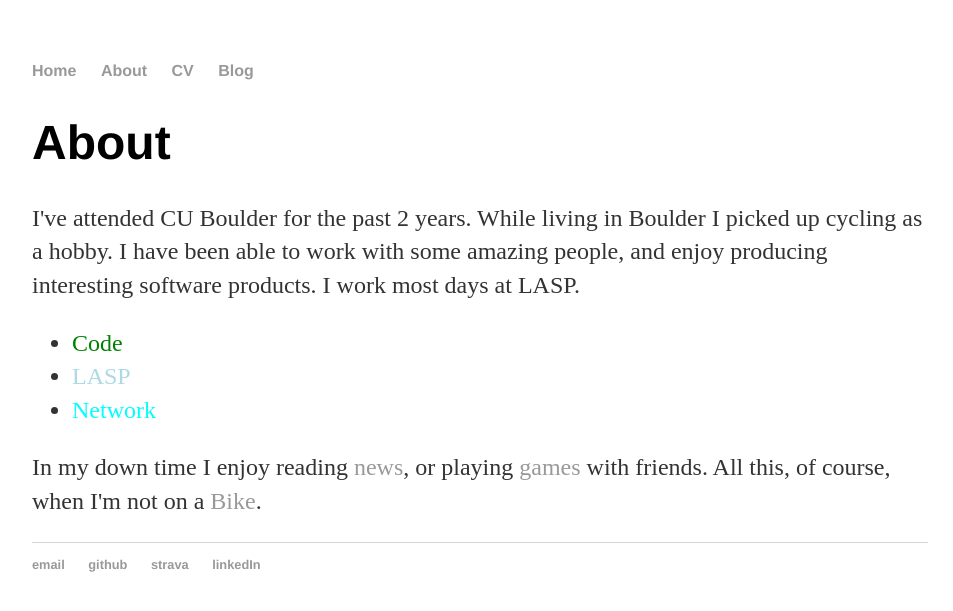
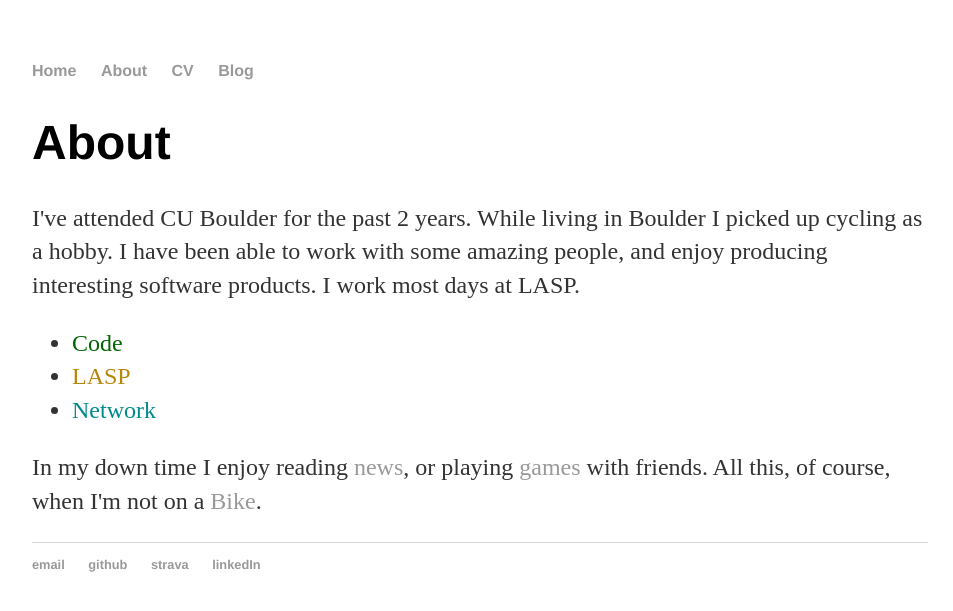
Before and after one commit to joerickard/personalWebsite, a Jekyll site: the page built from about/index.html, in a window 1280 px wide. Shown: the top 611 px of the page, without its empty margins (160-1113 px from the left). Built offline with Jekyll 4.4.1, drawn with Linux system fonts in a browser that asks for light colours.

Commit message:
Update index.html

```diff
--- a/about/index.html
+++ b/about/index.html
@@ -8,9 +8,9 @@
 			<p>I've attended CU Boulder for the past 2 years. While living in Boulder I picked up cycling as a hobby. I have been able to work with some amazing people, and enjoy producing interesting software products. I work most days at LASP.</p>
 
 			<ul class="contacts">
-				<li><a href="https://github.com/joerickard"style="color:green"target="_blank">Code</a></li>
-				<li><a href="http://lasp.colorado.edu/home/"style="color:lightblue"target="_blank">LASP</a></li>
-				<li><a href="https://www.linkedin.com/in/joesrickard"style="color:cyan"target="_blank">Network</a></li>
+				<li><a href="https://github.com/joerickard"style="color:darkgreen"target="_blank">Code</a></li>
+				<li><a href="http://lasp.colorado.edu/home/"style="color:DarkGoldenRod"target="_blank">LASP</a></li>
+				<li><a href="https://www.linkedin.com/in/joesrickard"style="color:darkcyan"target="_blank">Network</a></li>
 				</ul>
 
 			<p>In my down time I enjoy reading <a href="https://news.ycombinator.com/"target="_blank">news</a>, or playing <a href="http://steamcommunity.com/profiles/76561198027228209/"target="_blank">games</a> with friends. All this, of course, when I'm not on a <a href="https://www.strava.com/athletes/10227888"target="_blank">Bike</a>.</p>
```
